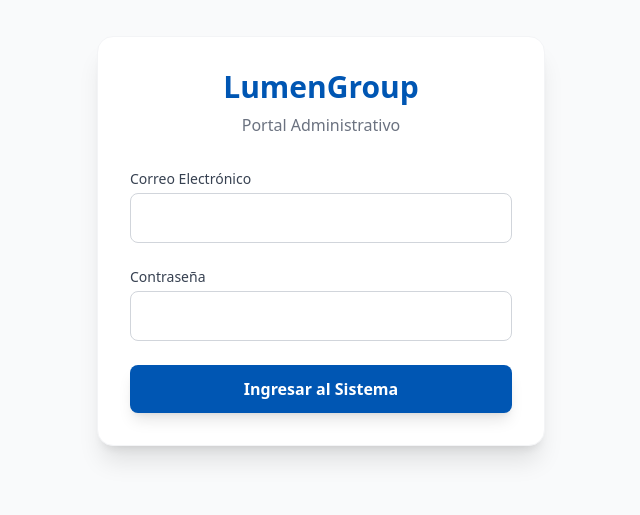
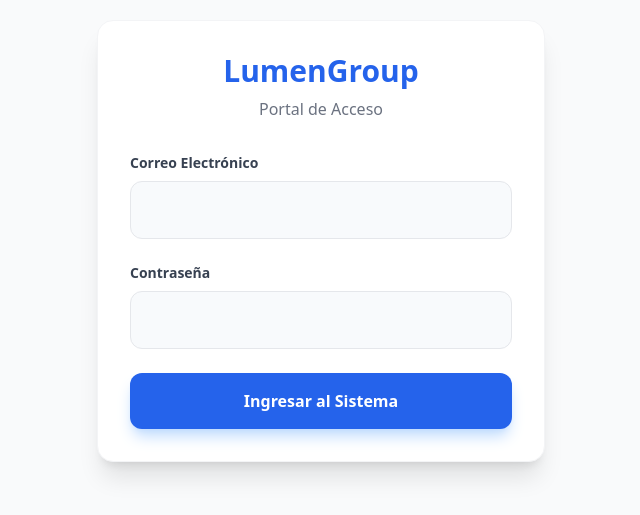
Before and after one commit to otsuguak/lumengroup, a React (Vite) app: page /login in a window 1280 px wide. Shown: the part 159-674 px from the top of the page, without its empty margins (319-959 px from the left). Built offline with nearby package versions, Linux system fonts and the light colour scheme; no server answers.

Commit message:
Agregando panel de administradores y lógica de login con NIT

```diff
--- a/src/pages/Login.jsx
+++ b/src/pages/Login.jsx
@@ -27,51 +27,71 @@ export default function Login() {
     const { data: funcionario, error: dbError } = await supabase
       .from('funcionarios_lumen')
       .select('*')
-      .eq('email', email) // Coincide con tu tabla
+      .eq('email', email)
       .single();
 
     if (dbError || !funcionario) {
       setError("No tienes permisos de acceso en la tabla de funcionarios.");
       await supabase.auth.signOut();
-    } else {
-      console.log("✅ Acceso concedido para:", funcionario.nombre);
+      return;
+    }
 
-      // 🚀 EL TOQUE MAESTRO: Guardamos el NIT que agregaste en la base de datos
-      // para que el Dashboard sepa qué información cargar.
-      sessionStorage.setItem('admin_nit', funcionario.nit);
+    console.log("✅ Acceso concedido para:", funcionario.nombre);
 
-      navigate('/dashboard');
+    // 🚀 EL ENRUTADOR INTELIGENTE (BIFURCACIÓN DE CAMINOS)
+    if (funcionario.nit) {
+      // Si tiene NIT, verificamos si cruza con alguna copropiedad
+      const { data: copropiedad, error: coproError } = await supabase
+        .from('copropiedades')
+        .select('id, cliente_saas_id')
+        .eq('nit', funcionario.nit)
+        .single();
+
+      if (copropiedad && !coproError) {
+        // Hizo match: Guardamos todas las llaves y lo mandamos al panel exclusivo
+        console.log("🏢 Administrador de conjunto detectado. Redirigiendo...");
+        sessionStorage.setItem('admin_nit', funcionario.nit);
+        sessionStorage.setItem('admin_copropiedad_id', copropiedad.id);
+        sessionStorage.setItem('admin_saas_id', copropiedad.cliente_saas_id);
+
+        navigate('/dashboard-admin');
+        return; // 🛑 Cortamos la ejecución aquí para que no siga al otro dashboard
+      }
     }
+
+    // 3. Flujo Tradicional: Si no tiene NIT o no cruzó, va al panel de siempre
+    console.log("👤 Funcionario estándar detectado. Redirigiendo...");
+    navigate('/dashboard');
   };
 
   return (
     <div className="min-h-screen flex items-center justify-center bg-gray-50 px-4">
       <div className="max-w-md w-full bg-white p-8 rounded-2xl shadow-xl border border-gray-100">
         <div className="text-center mb-8">
-          <h2 className="text-3xl font-extrabold text-lumenPrimary">LumenGroup</h2>
-          <p className="text-gray-500 mt-2">Portal Administrativo</p>
+          <h2 className="text-3xl font-extrabold text-blue-600">LumenGroup</h2>
+          <p className="text-gray-500 mt-2">Portal de Acceso</p>
         </div>
 
         <form onSubmit={handleLogin} className="space-y-6">
-          {error && <p className="bg-red-50 text-red-500 p-3 rounded-lg text-sm border border-red-100">{error}</p>}
+          {error && <p className="bg-red-50 text-red-500 p-3 rounded-lg text-sm border border-red-100 font-medium">{error}</p>}
 
           <div>
-            <label className="block text-sm font-medium text-gray-700">Correo Electrónico</label>
+            <label className="block text-sm font-bold text-gray-700 mb-1">Correo Electrónico</label>
             <input
               type="email"
               required
-              className="mt-1 w-full p-3 border border-gray-300 rounded-lg focus:ring-2 focus:ring-lumenPrimary outline-none transition-all"
+              className="mt-1 w-full p-4 border border-gray-200 bg-slate-50 rounded-xl focus:ring-2 focus:ring-blue-600 outline-none transition-all"
               value={email}
               onChange={(e) => setEmail(e.target.value)}
             />
           </div>
 
           <div>
-            <label className="block text-sm font-medium text-gray-700">Contraseña</label>
+            <label className="block text-sm font-bold text-gray-700 mb-1">Contraseña</label>
             <input
               type="password"
               required
-              className="mt-1 w-full p-3 border border-gray-300 rounded-lg focus:ring-2 focus:ring-lumenPrimary outline-none transition-all"
+              className="mt-1 w-full p-4 border border-gray-200 bg-slate-50 rounded-xl focus:ring-2 focus:ring-blue-600 outline-none transition-all"
               value={password}
               onChange={(e) => setPassword(e.target.value)}
             />
@@ -79,7 +99,7 @@ export default function Login() {
 
           <button
             type="submit"
-            className="w-full py-3 bg-lumenPrimary text-white rounded-lg font-bold hover:bg-blue-700 shadow-lg transition-all"
+            className="w-full py-4 bg-blue-600 text-white rounded-xl font-black hover:bg-blue-700 shadow-lg shadow-blue-200 transition-all"
           >
             Ingresar al Sistema
           </button>
```
